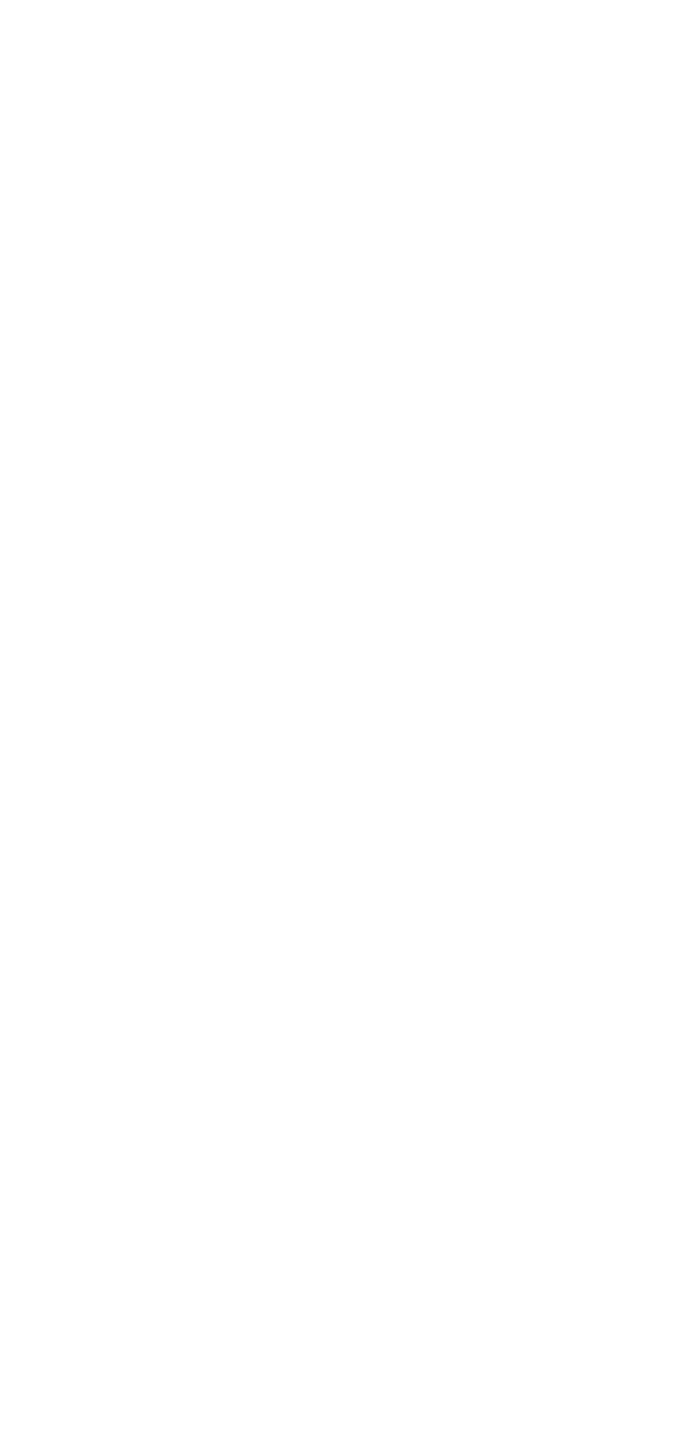
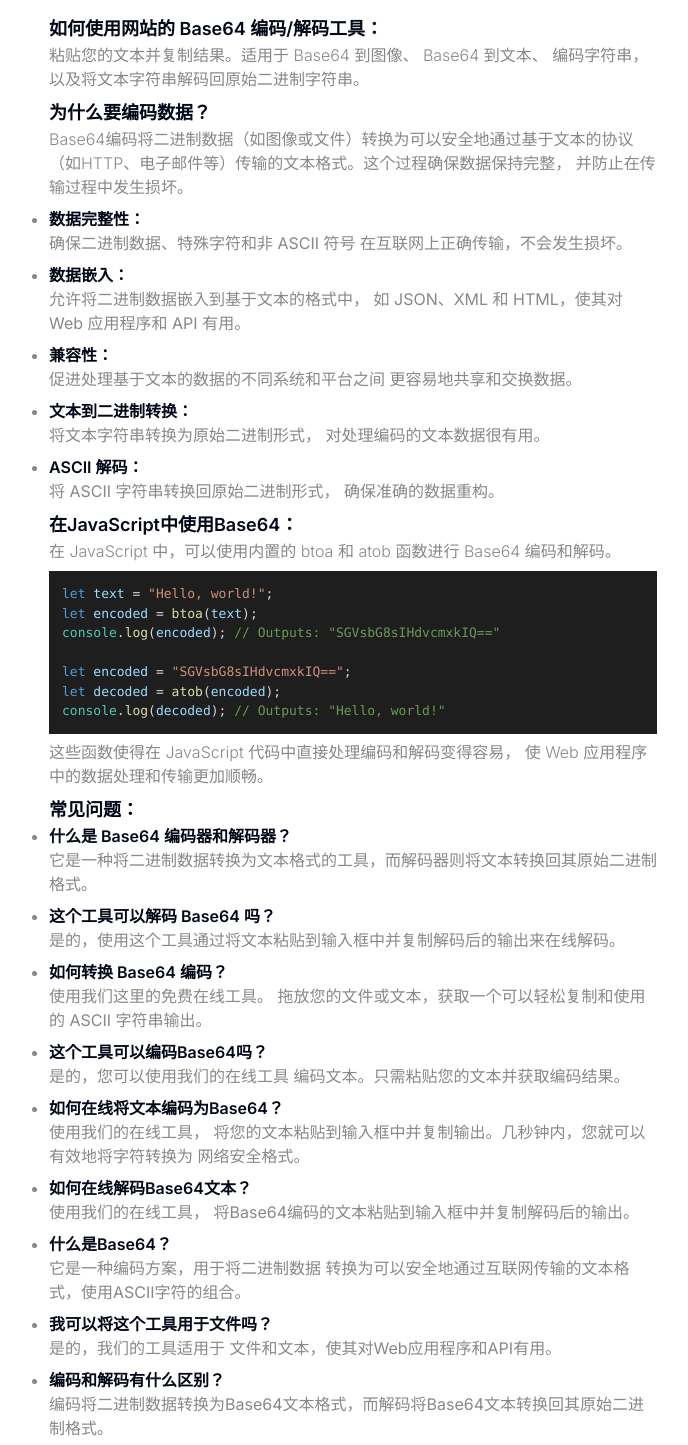
Before and after one commit to zll-0405/dev-utils-online, a Next.js app: page /utils/base64 in a window 1280 px wide. Shown: the part 765-2210 px from the top of the page, without its empty margins (287-975 px from the left). Before the commit the page ends 800 px from the top, so only its background shows below. Built offline with nearby package versions, Linux system fonts and the light colour scheme.

Commit message:
about website seo & base64seo

```diff
--- a/app/globals.css
+++ b/app/globals.css
@@ -66,38 +66,4 @@
   body {
     @apply bg-background text-foreground;
   }
-  .content-wrapper section {
-    @apply mb-9;
-  }
-  .content-wrapper h1 {
-    @apply text-4xl font-bold leading-tight mb-4;
-  }
-  .content-wrapper h2 {
-    @apply text-lg font-semibold leading-snug mb-1;
-  }
-  .content-wrapper p {
-    @apply text-base text-muted-foreground mb-2 font-light;
-  }
-  .content-wrapper ul,
-  .content-wrapper ol {
-    @apply ml-3 mb-2 list-disc;
-  }
-  .content-wrapper ul {
-    @apply list-disc pl-2 text-muted-foreground;
-  }
-  .content-wrapper li {
-    @apply mb-1 font-light;
-  }
-  .content-wrapper a {
-    @apply text-primary underline;
-  }
-  .content-wrapper b {
-    @apply font-semibold text-card-foreground;
-  }
-  .content-wrapper pre {
-    @apply rounded-xl text-sm font-mono p-4 !important;
-  }
-  .content-wrapper kbd {
-    @apply text-sm bg-muted px-1 py-1 rounded-lg;
-  }
 }
--- a/app/layout.tsx
+++ b/app/layout.tsx
@@ -7,7 +7,10 @@ import { ThemeProvider } from "@/components/theme-provider";
 const inter = Inter({ subsets: ["latin"] });
 
 export const metadata: Metadata = {
-  title: "Dev Utils Online",
+  title: {
+    default: "Dev Utils Online",
+    template: "%s | Dev Utils Online"
+  },
   description: "在线开发工具",
 };
 
--- a/app/utils/[tool]/page.tsx
+++ b/app/utils/[tool]/page.tsx
@@ -1,21 +1,33 @@
 import Base64Converter from "@/tools/Base64Converter";
+import { metadata as base64Metadata } from "@/data/seo/base64";
+import { Metadata } from 'next';
 
 export const runtime = "edge";
 
 const toolMap = {
-  base64: Base64Converter,
+  base64: { component: Base64Converter, metadata: base64Metadata },
 };
 
+export async function generateMetadata({ params }: { params: { tool: string } }): Promise<Metadata> {
+  const tool = toolMap[params.tool as keyof typeof toolMap];
+  if (tool && tool.metadata) {
+    return tool.metadata;
+  }
+  return {};
+}
+
 export default function ToolPage({ params }: { params: { tool: string } }) {
-  const Tool = toolMap[params.tool as keyof typeof toolMap];
+  const tool = toolMap[params.tool as keyof typeof toolMap];
 
-  if (!Tool) {
+  if (!tool) {
     return <div>Tool not found</div>;
   }
 
+  const ToolComponent = tool.component;
+
   return (
     <div className="p-6">
-      <Tool />
+      <ToolComponent />
     </div>
   );
 }
--- /dev/null
+++ b/components/base/CodeExample.tsx
@@ -0,0 +1,17 @@
+"use client";
+import { Prism as SyntaxHighlighter } from "react-syntax-highlighter";
+import vscDarkPlus from "react-syntax-highlighter/dist/cjs/styles/prism/vsc-dark-plus";
+
+interface CodeExampleProps {
+  children: string;
+}
+
+export default function CodeExample(props: CodeExampleProps) {
+  return (
+    <div>
+      <SyntaxHighlighter language="javascript" style={vscDarkPlus}>
+        {props.children}
+      </SyntaxHighlighter>
+    </div>
+  );
+}
--- /dev/null
+++ b/data/seo/base64.tsx
@@ -0,0 +1,117 @@
+import { Metadata } from 'next';
+import CodeExample from "@/components/base/CodeExample";
+
+export const metadata: Metadata = {
+  title: "Base64 编码/解码",
+  description: "免费，快速的 Base64 编码和解码工具。轻松进行Base64格式的文本转换，确保数据安全传输和存储。"
+};
+
+export default function Base64SEO() {
+  return (
+    <div className="mb-9">
+      <section>
+        <h2 className='text-lg font-semibold leading-snug mb-1'>如何使用网站的 Base64 编码/解码工具：</h2>
+        <p className='text-base text-muted-foreground mb-2 font-light'>
+          粘贴您的文本并复制结果。适用于 Base64 到图像、 Base64 到文本、
+          编码字符串，以及将文本字符串解码回原始二进制字符串。
+        </p>
+      </section>
+
+      <section>
+        <h2 className='text-lg font-semibold leading-snug mb-1'>为什么要编码数据？</h2>
+        <p className='text-base text-muted-foreground mb-2 font-light'>
+          Base64编码将二进制数据（如图像或文件）转换为可以安全地通过基于文本的协议
+          （如HTTP、电子邮件等）传输的文本格式。这个过程确保数据保持完整，
+          并防止在传输过程中发生损坏。
+        </p>
+        <ul className='list-disc pl-2 text-muted-foreground' style={{ listStyleType: 'disc' }}>
+          <li className='mb-2'>
+            <b className='font-semibold text-card-foreground'>数据完整性：</b> <br /> 确保二进制数据、特殊字符和非 ASCII 符号
+            在互联网上正确传输，不会发生损坏。
+          </li>
+          <li className='mb-2'>
+            <b className='font-semibold text-card-foreground'>数据嵌入：</b> <br /> 允许将二进制数据嵌入到基于文本的格式中，
+            如 JSON、XML 和 HTML，使其对 Web 应用程序和 API 有用。
+          </li>
+          <li className='mb-2'>
+            <b className='font-semibold text-card-foreground'>兼容性：</b> <br /> 促进处理基于文本的数据的不同系统和平台之间
+            更容易地共享和交换数据。
+          </li>
+          <li className='mb-2'>
+            <b className='font-semibold text-card-foreground'>文本到二进制转换：</b> <br /> 将文本字符串转换为原始二进制形式，
+            对处理编码的文本数据很有用。
+          </li>
+          <li className='mb-2'>
+            <b className='font-semibold text-card-foreground'>ASCII 解码：</b> <br /> 将 ASCII 字符串转换回原始二进制形式，
+            确保准确的数据重构。
+          </li>
+        </ul>
+      </section>
+
+      <section>
+        <h2 className='text-lg font-semibold leading-snug mb-1'>在JavaScript中使用Base64：</h2>
+        <p className='text-base text-muted-foreground mb-2 font-light'>
+          在 JavaScript 中，可以使用内置的 btoa 和 atob 函数进行 Base64 编码和解码。
+        </p>
+        <CodeExample>{b64codeExample}</CodeExample>
+        <p className='text-base text-muted-foreground mb-2 font-light'>
+          这些函数使得在 JavaScript 代码中直接处理编码和解码变得容易，
+          使 Web 应用程序中的数据处理和传输更加顺畅。
+        </p>
+      </section>
+
+      <section>
+        <h2 className='text-lg font-semibold leading-snug mb-1'>常见问题：</h2>
+        <ul className="list-disc pl-2 text-muted-foreground" style={{ listStyleType: 'disc' }}>
+          <li className='mb-2'>
+            <b className='font-semibold text-card-foreground'>什么是 Base64 编码器和解码器？</b> <br />
+            它是一种将二进制数据转换为文本格式的工具，而解码器则将文本转换回其原始二进制格式。
+          </li>
+          <li className='mb-2'>
+            <b className='font-semibold text-card-foreground'>这个工具可以解码 Base64 吗？</b> <br />
+            是的，使用这个工具通过将文本粘贴到输入框中并复制解码后的输出来在线解码。
+          </li>
+          <li className='mb-2'>
+            <b className='font-semibold text-card-foreground'>如何转换 Base64 编码？</b> <br />
+            使用我们这里的免费在线工具。
+            拖放您的文件或文本，获取一个可以轻松复制和使用的 ASCII 字符串输出。
+          </li>
+          <li className='mb-2'>
+            <b className='font-semibold text-card-foreground'>这个工具可以编码Base64吗？</b> <br /> 是的，您可以使用我们的在线工具
+            编码文本。只需粘贴您的文本并获取编码结果。
+          </li>
+          <li className='mb-2'>
+            <b className='font-semibold text-card-foreground'>如何在线将文本编码为Base64？</b> <br /> 使用我们的在线工具，
+            将您的文本粘贴到输入框中并复制输出。几秒钟内，您就可以有效地将字符转换为
+            网络安全格式。
+          </li>
+          <li className='mb-2'>
+            <b className='font-semibold text-card-foreground'>如何在线解码Base64文本？</b> <br /> 使用我们的在线工具，
+            将Base64编码的文本粘贴到输入框中并复制解码后的输出。
+          </li>
+          <li className='mb-2'>
+            <b className='font-semibold text-card-foreground'>什么是Base64？</b> <br /> 它是一种编码方案，用于将二进制数据
+            转换为可以安全地通过互联网传输的文本格式，使用ASCII字符的组合。
+          </li>
+          <li className='mb-2'>
+            <b className='font-semibold text-card-foreground'>我可以将这个工具用于文件吗？</b> <br /> 是的，我们的工具适用于
+            文件和文本，使其对Web应用程序和API有用。
+          </li>
+          <li className='mb-2'>
+            <b className='font-semibold text-card-foreground'>编码和解码有什么区别？</b> <br />{" "}
+            编码将二进制数据转换为Base64文本格式，而解码将Base64文本转换回其原始二进制格式。
+          </li>
+        </ul>
+      </section>
+    </div>
+  );
+}
+
+const b64codeExample = `let text = "Hello, world!";
+let encoded = btoa(text);
+console.log(encoded); // Outputs: "SGVsbG8sIHdvcmxkIQ=="
+
+let encoded = "SGVsbG8sIHdvcmxkIQ==";
+let decoded = atob(encoded);
+console.log(decoded); // Outputs: "Hello, world!"
+`;
--- a/package.json
+++ b/package.json
@@ -21,7 +21,9 @@
     "next-themes": "^0.3.0",
     "react": "^18",
     "react-dom": "^18",
-    "tailwind-merge": "^2.5.2"
+    "react-syntax-highlighter": "^15.5.0",
+    "tailwind-merge": "^2.5.2",
+    "vsc-dark-plus": "link:react-syntax-highlighter/dist/cjs/styles/prism/vsc-dark-plus"
   },
   "devDependencies": {
     "@types/node": "^20",
--- a/tools/Base64Converter.tsx
+++ b/tools/Base64Converter.tsx
@@ -8,6 +8,7 @@ import { Button } from "@/components/base/ButtonComponent";
 import { Label } from "@/components/base/LabelComponent";
 import { useCopyToClipboard } from "@/components/hooks/useCopyToClipboard";
 import PageHeader from "@/components/PageHeader";
+import Base64SEO from "@/data/seo/base64";
 
 export function toBase64(value: string) {
   try {
@@ -110,6 +111,10 @@ export default function Base64Encoder() {
           </div>
         </Card>
       </section>
+
+      <section className="container max-w-2xl mb-6" style={{marginTop: '16px'}}>
+        <Base64SEO />
+      </section>
     </main>
   );
 }
```
Also changed, not shown: 1 other file (tests, documents, lock files or other folders).
